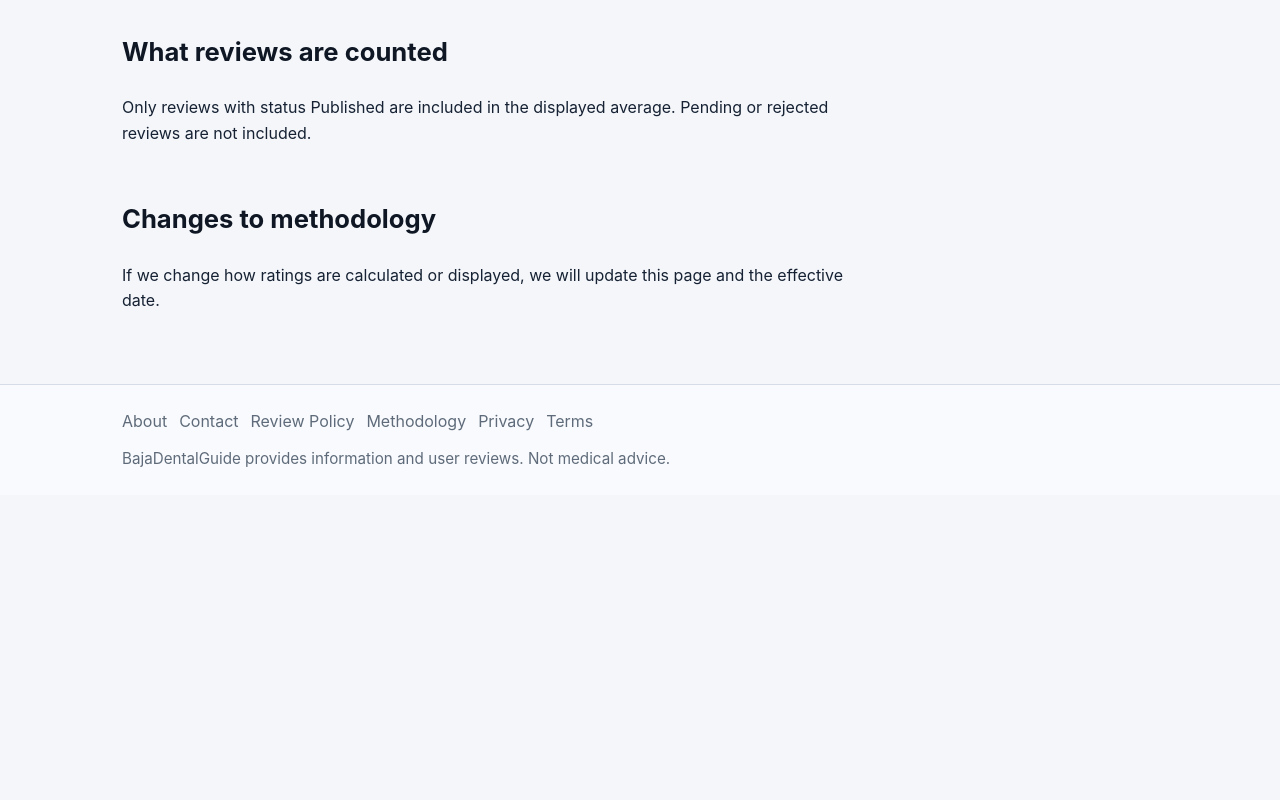
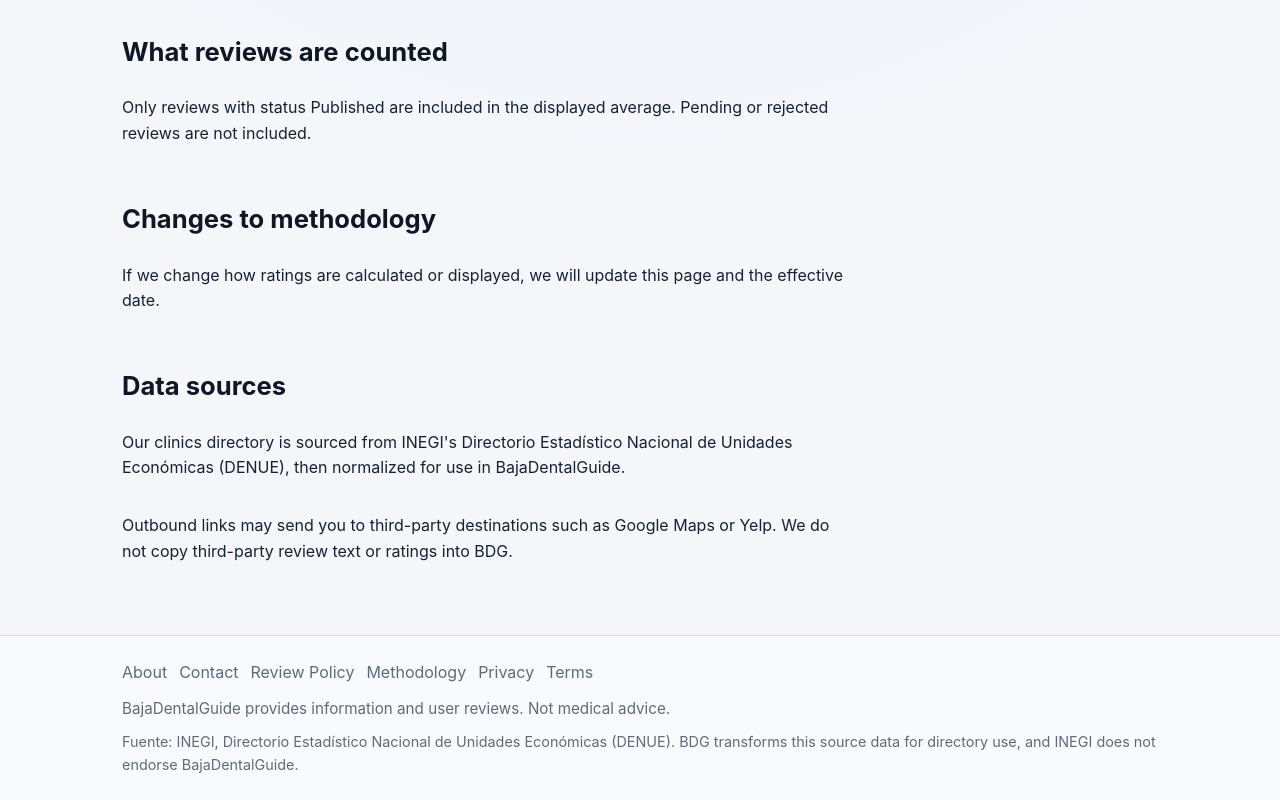
Before and after one commit to ApolinarSanchez/bajadentalguide, a Next.js app in the folder web/: page /methodology in a window 1280 px wide. Shown: the part 659-1459 px from the top of the page. Before the commit the page ends 1154 px from the top, so only its background shows below. Built offline with nearby package versions, Linux system fonts and the light colour scheme.

Commit message:
Add INEGI/DENUE attribution (tested)

```diff
--- a/web/app/globals.css
+++ b/web/app/globals.css
@@ -251,6 +251,12 @@ button:disabled {
   margin: 0;
   color: var(--muted);
   font-size: 0.95rem;
+}
+
+.siteAttribution {
+  margin: var(--space-2) 0 0;
+  color: var(--muted);
+  font-size: 0.9rem;
 }
 
 .stack {
--- a/web/app/methodology/page.tsx
+++ b/web/app/methodology/page.tsx
@@ -32,6 +32,16 @@ export default function MethodologyPage() {
         If we change how ratings are calculated or displayed, we will update this page and the
         effective date.
       </p>
+
+      <h2>Data sources</h2>
+      <p>
+        Our clinics directory is sourced from INEGI&apos;s Directorio Estadístico Nacional de
+        Unidades Económicas (DENUE), then normalized for use in BajaDentalGuide.
+      </p>
+      <p>
+        Outbound links may send you to third-party destinations such as Google Maps or Yelp. We do
+        not copy third-party review text or ratings into BDG.
+      </p>
     </section>
   );
 }
--- a/web/components/Footer.tsx
+++ b/web/components/Footer.tsx
@@ -15,6 +15,11 @@ export function Footer() {
         <p className="siteDisclaimer">
           BajaDentalGuide provides information and user reviews. Not medical advice.
         </p>
+        <p className="siteAttribution">
+          Fuente: INEGI, Directorio Estadístico Nacional de Unidades Económicas (DENUE). BDG
+          transforms this source data for directory use, and INEGI does not endorse
+          BajaDentalGuide.
+        </p>
       </div>
     </footer>
   );
```
Also changed, not shown: 1 other file (tests, documents, lock files or other folders).
